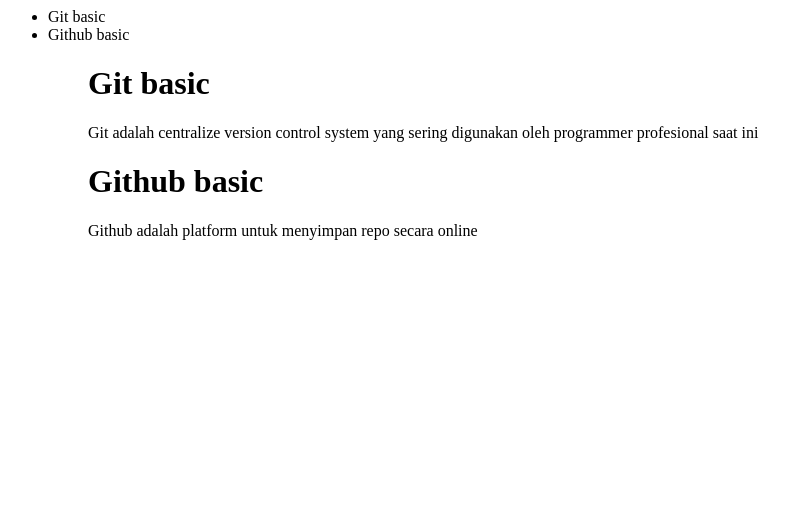
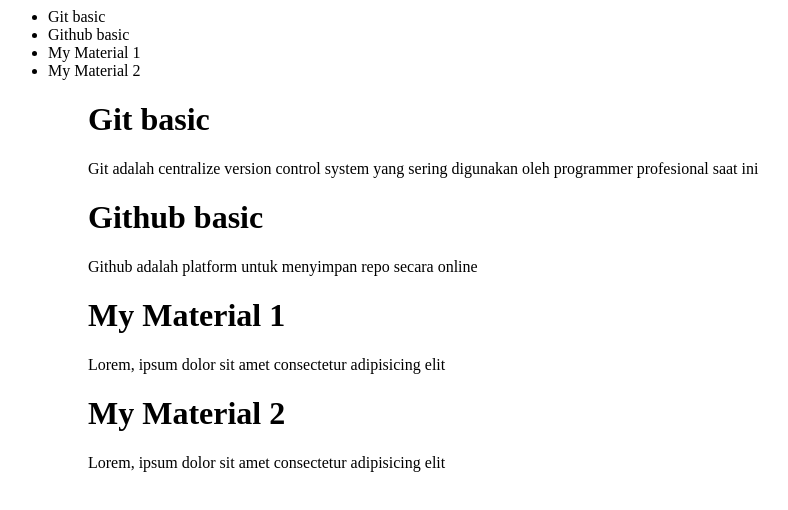
Before and after one commit to saidrafiee/ruang-belajar-test, a plain HTML site: page pages/material.html in a window 1280 px wide. Shown: the whole page, without its empty margins (0-788 px from the left). Drawn offline with Linux system fonts and the light colour scheme.

Commit message:
add my material

```diff
--- a/pages/material.html
+++ b/pages/material.html
@@ -6,13 +6,16 @@
     <ul>
         <li>Git basic</li>
         <li>Github basic</li>
+        <li>My Material 1</li>
+        <li>My Material 2</li>
     <ul>
     <h1>Git basic</h1>
-    <p>Git adalah centralize version control system
-yang sering digunakan oleh programmer profesional saat
-ini</p>
+    <p>Git adalah centralize version control system yang sering digunakan oleh programmer profesional saat ini</p>
     <h1>Github basic</h1>
-    <p>Github adalah platform untuk menyimpan repo
- secara online</p>
+    <p>Github adalah platform untuk menyimpan repo secara online</p>
+    <h1>My Material 1</h1>
+    <p>Lorem, ipsum dolor sit amet consectetur adipisicing elit</p>
+    <h1>My Material 2</h1>
+    <p>Lorem, ipsum dolor sit amet consectetur adipisicing elit</p>
 </body>
 </html>
```
